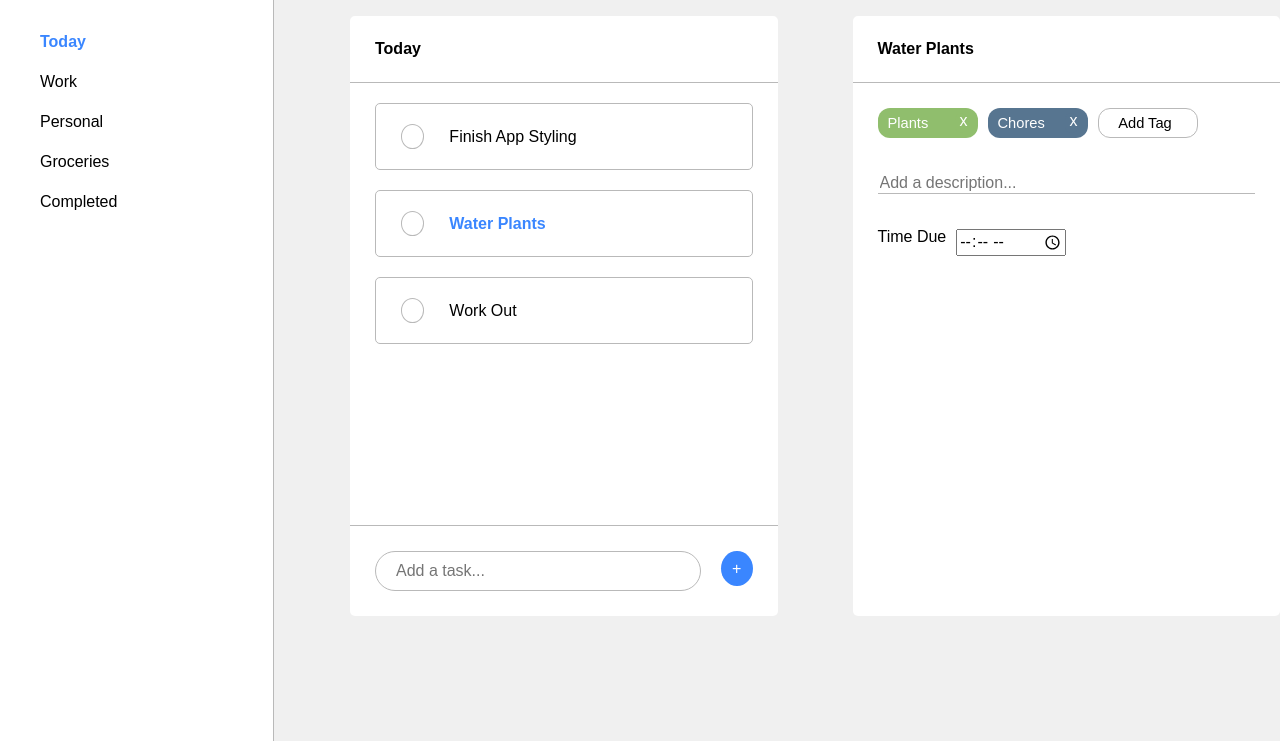
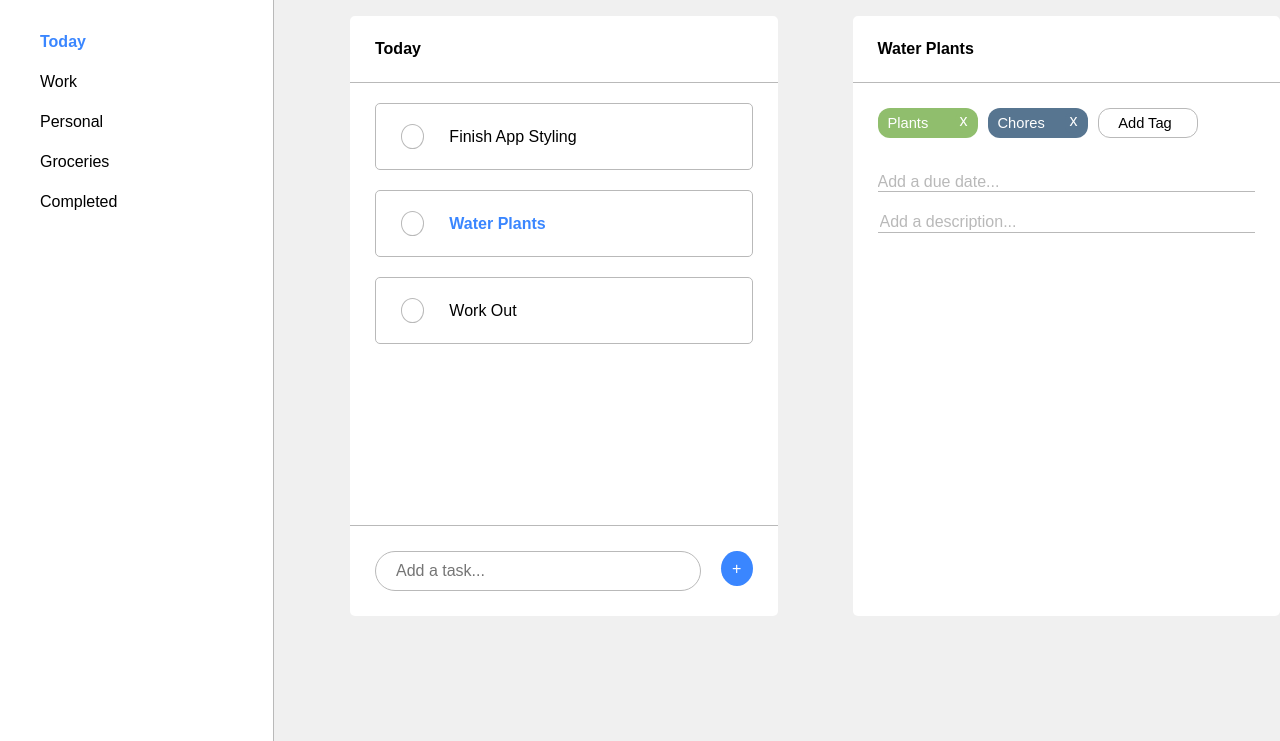
Before and after one commit to jtbarr75/todo, a website built with webpack: page dist/index.html in a window 1280 px wide. Shown: the part 59-800 px from the top of the page. Built offline with nearby package versions, Linux system fonts and the light colour scheme; files whose address does not match are found by name.

Commit message:
finish styling task layout

```diff
--- a/package.json
+++ b/package.json
@@ -25,5 +25,8 @@
     "node-sass": "^4.14.1",
     "webpack": "^4.43.0",
     "webpack-cli": "^3.3.12"
+  },
+  "dependencies": {
+    "simplepicker": "^2.0.2"
   }
 }
--- a/src/scss/_task.scss
+++ b/src/scss/_task.scss
@@ -51,13 +51,23 @@
   }
 }
 
-#description {
+.task-input {
   margin: 10px 25px;
   border: none;
   border-bottom: 1px solid $grey;
   width: calc(100% - 50px);
+  &::placeholder {
+    color: $grey;
+    opacity: 1;
+  }
 }
 
-#time {
-  margin-left: 10px;
+#due {
+  background: none;
+  text-align: start;
+  color: $grey;
+  padding: 0;
+  &:hover {
+    cursor: pointer;
+  }
 }
--- a/src/scss/style.scss
+++ b/src/scss/style.scss
@@ -3,3 +3,4 @@
 @import 'sidebar';
 @import 'list';
 @import 'task';
+@import '../../node_modules/simplepicker/dist/simplepicker';
```
Also changed, not shown: dist/index.html, dist/style.css, 1 other file.
